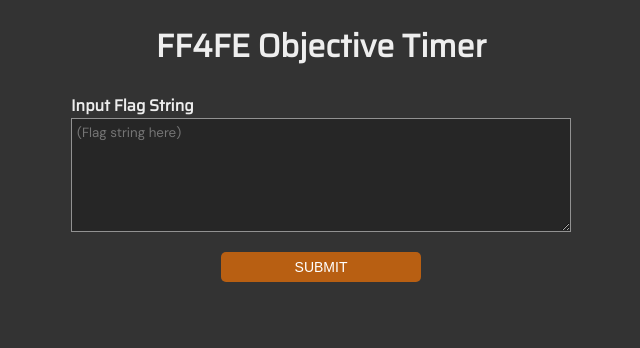
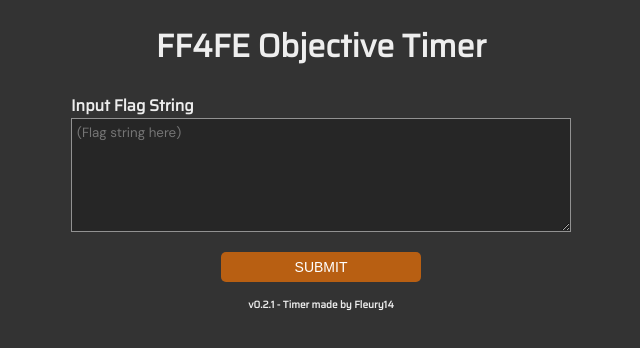
Before and after one commit to Fleury14/v4-timer, a React (Create React App) app: page / in a window 1280 px wide. Shown: the top 348 px of the page, without its empty margins (319-959 px from the left). Built offline with nearby package versions, Linux system fonts and the light colour scheme.

Commit message:
feat(flaginput): credits

```diff
--- a/src/components/flag-input/flag-input.js
+++ b/src/components/flag-input/flag-input.js
@@ -4,9 +4,12 @@ import './flag-input.scss';
 
 const FlagInputComponent = (props) => {
     return (
-        <div className="flag-input-container">
-            <FlagInputForm startTime={(flagObj) => props.onStartTimer(flagObj)}/>
-        </div>
+        <React.Fragment>
+            <div className="flag-input-container">
+                <FlagInputForm startTime={(flagObj) => props.onStartTimer(flagObj)}/>
+            </div>
+            <p className="credits">v0.2.1 - Timer made by Fleury14</p>
+        </React.Fragment>
     );
 }
 
--- a/src/components/flag-input/flag-input.scss
+++ b/src/components/flag-input/flag-input.scss
@@ -22,8 +22,13 @@ form.flag-input-form button {
     color: #fff;
     height: 30px;
     width: 200px;
-    margin: 20px auto;
+    margin: 20px auto 5px;
     font-size: 14px;
     border-radius: 5px;
     border: none;
 }
+
+.credits {
+    font-size: 10px;
+    text-align: center;
+}
```
